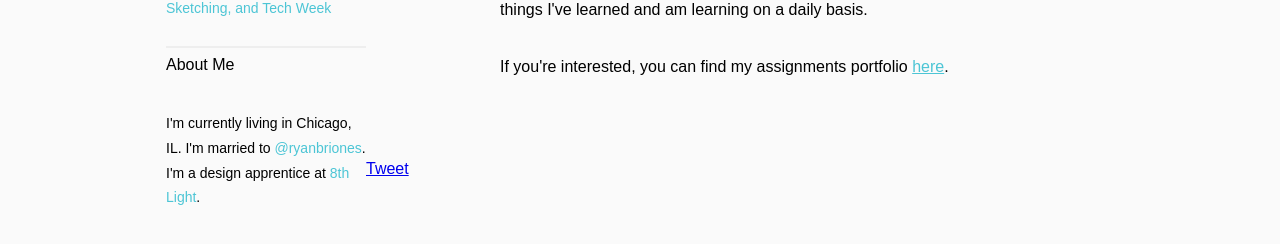
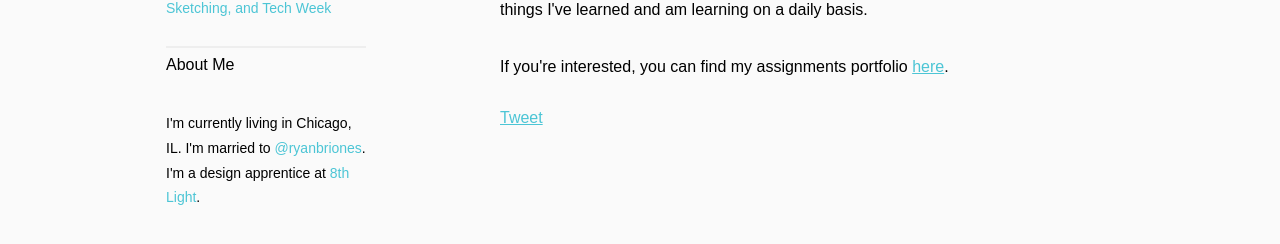
Before and after one commit to smbriones/smbriones.github.com, a Jekyll site: the page built from _posts/2011-08-25-more-work-on-assignments.html, in a window 1280 px wide. Shown: the part 494-738 px from the top of the page. Built offline with Jekyll 4.4.1, drawn with Linux system fonts in a browser that asks for light colours; nearby versions of some CDN libraries; comment, search, counter and statistics services are not loaded.

Commit message:
added tweet button

```diff
--- a/_layouts/blog-post.html
+++ b/_layouts/blog-post.html
@@ -44,9 +44,9 @@
 
 	<section class="blogpost">
 	{{ content }}
+	<script src="http://platform.twitter.com/widgets.js" type="text/javascript"></script>
+  <a href="http://twitter.com/share" class="twitter-share-button">Tweet</a>
 	</section>
 </div>
-<script src="http://platform.twitter.com/widgets.js" type="text/javascript"></script>
-<a href="http://twitter.com/share" class="twitter-share-button">Tweet</a>
 </body>
 </html>
```
